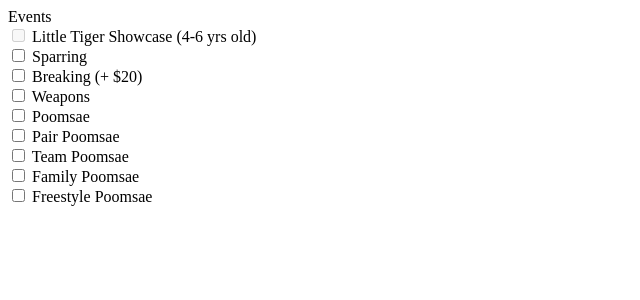
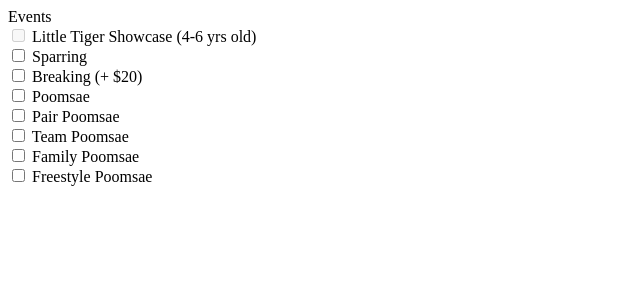
Before and after one commit to audioboxer217/tkd_registration_frontend, a Flask app: template templates/form/events.html in a window 1280 px wide. Shown: the top 300 px of the page, without its empty margins (0-640 px from the left). Run offline with Flask 3, Linux system fonts and the light colour scheme; the template is opened without the code that fills it, so the values that code supplies are empty.

Commit message:
Remove Weapons

```diff
--- a/templates/form/events.html
+++ b/templates/form/events.html
@@ -7,8 +7,8 @@
     <div class="row">
       <div class="col-sm-8">
         <div class="form-check">
-            <input class="form-check-input" type="checkbox" name="events" id="little_tiger" onchange="updateEventList(this.id)"
-              disabled>
+          <input class="form-check-input" type="checkbox" name="events" id="little_tiger"
+            onchange="updateEventList(this.id)" disabled>
           <label class="form-check-label" for="little_tiger">Little Tiger Showcase (4-6 yrs old)</label>
         </div>
       </div>
@@ -29,19 +29,22 @@
     <div class="row">
       <div class="col-sm-6" id="sparringInput">
         <div class="form-check">
-            <input class="form-check-input" type="checkbox" name="events" id="sparring" onclick="updateEventList(this.id)">
+          <input class="form-check-input" type="checkbox" name="events" id="sparring"
+            onclick="updateEventList(this.id)">
           <label class="form-check-label" for="sparring">Sparring</label>
         </div>
       </div>
       <div class="col-sm-6" id="sparring-grInput" hidden>
         <div class="form-check">
-            <input class="form-check-input" type="checkbox" name="events" id="sparring-gr" onclick="updateEventList(this.id)">
+          <input class="form-check-input" type="checkbox" name="events" id="sparring-gr"
+            onclick="updateEventList(this.id)">
           <label class="form-check-label" for="sparring-gr">Sparring - Grass Roots</label>
         </div>
       </div>
       <div class="col-sm-6" id="sparring-wcInput" hidden>
         <div class="form-check">
-            <input class="form-check-input" type="checkbox" name="events" id="sparring-wc" onclick="updateEventList(this.id)">
+          <input class="form-check-input" type="checkbox" name="events" id="sparring-wc"
+            onclick="updateEventList(this.id)">
           <label class="form-check-label" for="sparring-wc">Sparring - World Class</label>
         </div>
       </div>
@@ -49,16 +52,9 @@
     <div class="row">
       <div class="col-sm-6">
         <div class="form-check">
-            <input class="form-check-input" type="checkbox" name="events" id="breaking" onclick="updateEventList(this.id)">
+          <input class="form-check-input" type="checkbox" name="events" id="breaking"
+            onclick="updateEventList(this.id)">
           <label class="form-check-label" for="breaking">Breaking (+ $20)</label>
-          </div>
-        </div>
-      </div>
-      <div class="row">
-        <div class="col-sm-6">
-          <div class="form-check">
-            <input class="form-check-input" type="checkbox" name="events" id="weapons" onclick="updateEventList(this.id)">
-            <label class="form-check-label" for="weapons">Weapons</label>
         </div>
       </div>
     </div>
@@ -71,7 +67,7 @@
       </div>
       <div class="col-sm-5" id="poomsaeFormSection" hidden>
         <div class="form-check">
-            <select  class="form-select" name="poomsae form" id="poomsae form">
+          <select class="form-select" name="poomsae form" id="poomsae form">
             <option selected value="">Choose...</option>
             <option value="1">Taegeuk 1 Jang</option>
             <option value="2">Taegeuk 2 Jang</option>
@@ -112,13 +108,14 @@
     <div class="row">
       <div class="col-sm-4">
         <div class="form-check">
-            <input class="form-check-input" type="checkbox" name="events" id="pair poomsae" onclick="updateEventList(this.id)">
+          <input class="form-check-input" type="checkbox" name="events" id="pair poomsae"
+            onclick="updateEventList(this.id)">
           <label class="form-check-label" for="pair poomsae">Pair Poomsae</label>
         </div>
       </div>
       <div class="col-sm-5" id="pair poomsaeFormSection" hidden>
         <div class="form-check">
-            <select  class="form-select" name="pair poomsae form" id="pair poomsae form">
+          <select class="form-select" name="pair poomsae form" id="pair poomsae form">
             <option selected value="">Choose...</option>
             <option value="1">Taegeuk 1 Jang</option>
             <option value="2">Taegeuk 2 Jang</option>
@@ -139,13 +136,14 @@
     <div class="row">
       <div class="col-sm-4">
         <div class="form-check">
-            <input class="form-check-input" type="checkbox" name="events" id="team poomsae" onclick="updateEventList(this.id)">
+          <input class="form-check-input" type="checkbox" name="events" id="team poomsae"
+            onclick="updateEventList(this.id)">
           <label class="form-check-label" for="team poomsae">Team Poomsae</label>
         </div>
       </div>
       <div class="col-sm-5" id="team poomsaeFormSection" hidden>
         <div class="form-check">
-            <select  class="form-select" name="team poomsae form" id="team poomsae form">
+          <select class="form-select" name="team poomsae form" id="team poomsae form">
             <option selected value="">Choose...</option>
             <option value="Freestyle">Freestyle</option>
             <option value="1">Taegeuk 1 Jang</option>
@@ -167,13 +165,14 @@
     <div class="row">
       <div class="col-sm-4">
         <div class="form-check">
-            <input class="form-check-input" type="checkbox" name="events" id="family poomsae" onclick="updateEventList(this.id)">
+          <input class="form-check-input" type="checkbox" name="events" id="family poomsae"
+            onclick="updateEventList(this.id)">
           <label class="form-check-label" for="family poomsae">Family Poomsae</label>
         </div>
       </div>
       <div class="col-sm-5" id="family poomsaeFormSection" hidden>
         <div class="form-check">
-            <select  class="form-select" name="family poomsae form" id="family poomsae form">
+          <select class="form-select" name="family poomsae form" id="family poomsae form">
             <option selected value="">Choose...</option>
             <option value="1">Taegeuk 1 Jang</option>
             <option value="2">Taegeuk 2 Jang</option>
```
Also changed, not shown: templates/edit.html (+0 -10 lines). Lines whose indentation alone changed are shown as unchanged.
